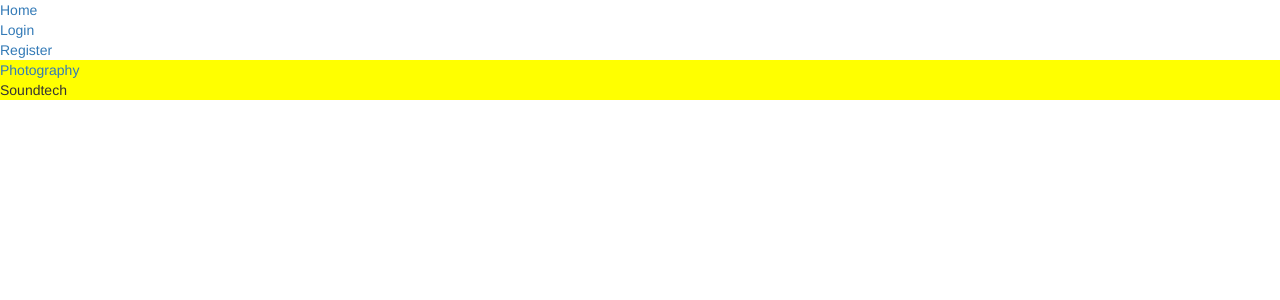
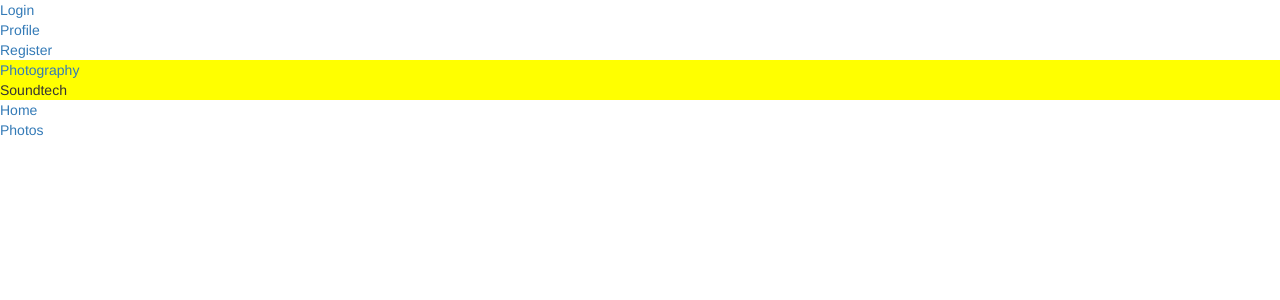
Before and after one commit to jefimenko/SfccPro, a Django app: page / in a window 1280 px wide. Shown: the top 300 px of the page. Run offline with Django 3.2, Linux system fonts and the light colour scheme; some libraries are stand-ins or nearby versions.

Commit message:
Adding structure for navigation at page bottom.

```diff
--- /dev/null
+++ b/static/css/authbar.css
@@ -0,0 +1,3 @@
+.authbar {
+
+}
--- a/static/css/layout.css
+++ b/static/css/layout.css
@@ -1,3 +1,6 @@
 body {
-    margin: 0;
+  width: 100%;
+  height: 100%;
+
+  margin: 0;
 }
--- a/templates/authbar.html
+++ b/templates/authbar.html
@@ -1,11 +1,11 @@
-<div class="authbar">
-  <a href="{% url 'SfccPro.Home' %}">Home</a>
-</div>
-
 {% if not request.user.is_authenticated %}
 
 <div class="authbar">
   <a href="{% url 'account_login' %}">Login</a>
+</div>
+
+<div class="authbar">
+  <a href="">Profile</a>
 </div>
 
 <div class="authbar">
--- a/templates/layout.html
+++ b/templates/layout.html
@@ -35,5 +35,10 @@ SFCC
 {% block main_block %}
 {% endblock %}
 
+
+{% block navbar_block %}
+{% include 'templates/navbar.html' %}
+{% endblock %}
+
 </body>
 </html>
--- /dev/null
+++ b/templates/navbar.html
@@ -0,0 +1,11 @@
+<div class="authbar">
+  <a href="{% url 'SfccPro.Home' %}">Home</a>
+</div>
+
+<div class="authbar">
+  <a href="{% url 'Photography.gallery' %}">Photos</a>
+</div>
+
+<!-- <div class="authbar">
+  <a href="{% url 'SfccPro.Home' %}">Sound</a>
+</div> -->
```
Also changed, not shown: static/css/navbar.css (added), templates/appbar.html (deleted).
